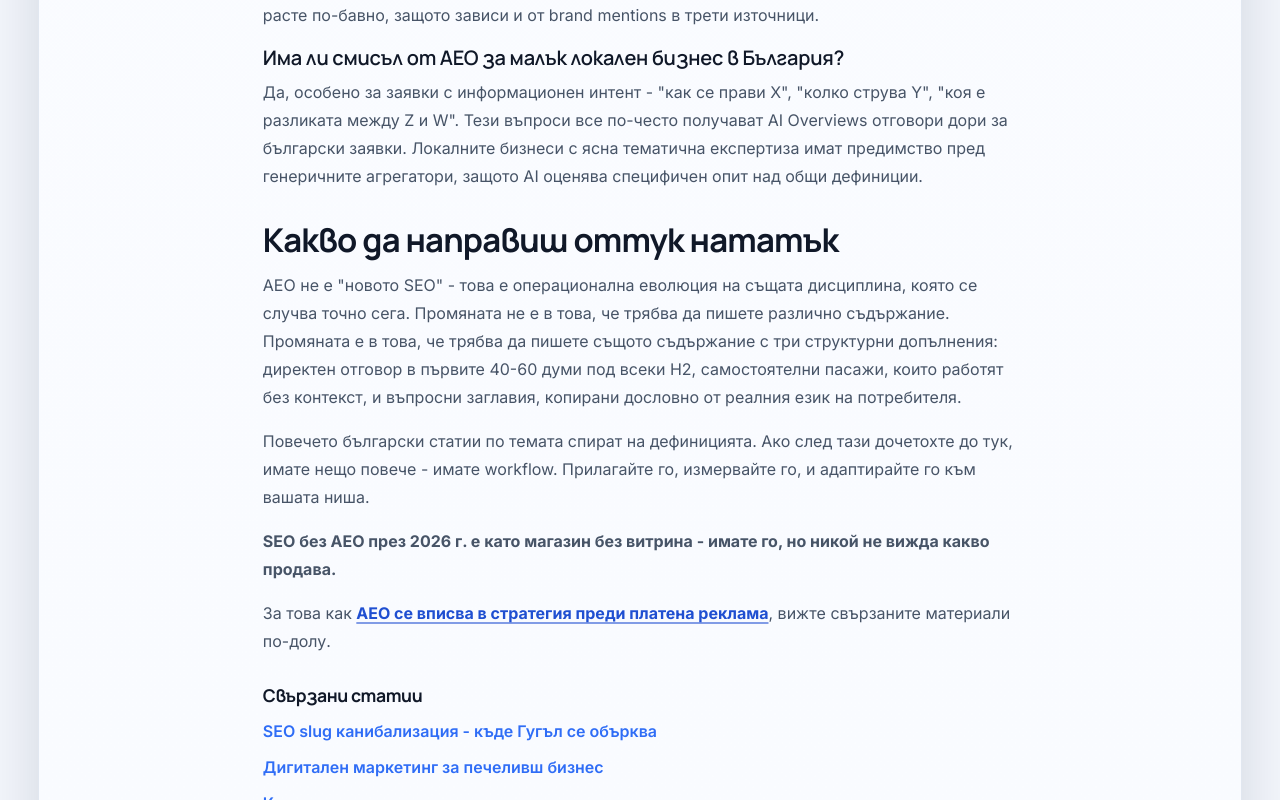
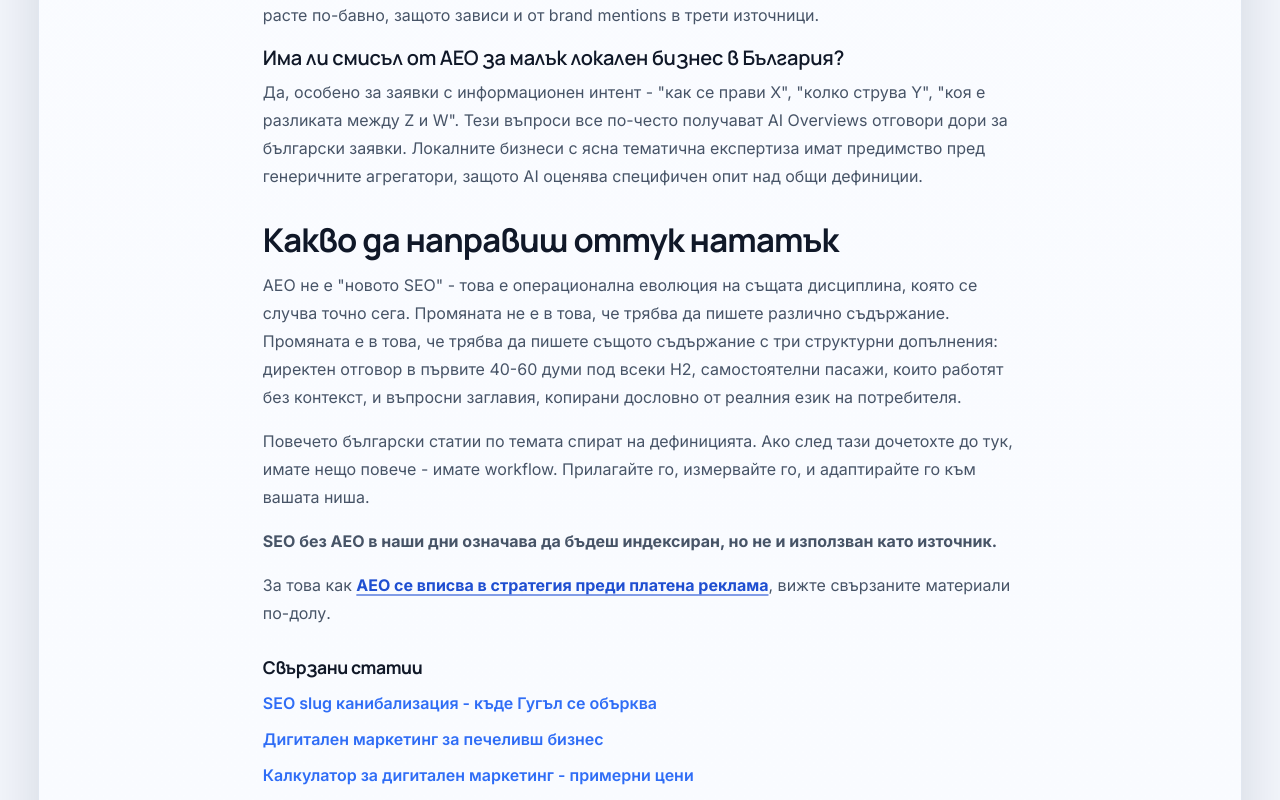
Before and after one commit to inweblife/inweblife, a Next.js app: page /aeo-ai-overview in a window 1280 px wide. Shown: the part 11200-12000 px from the top of the page. Built offline with nearby package versions, Linux system fonts and the light colour scheme; no server answers.

Commit message:
Update aeo-ai-overview.js

```diff
--- a/pages/aeo-ai-overview.js
+++ b/pages/aeo-ai-overview.js
@@ -693,8 +693,7 @@ const AeoAiOverview = () => {
               го към вашата ниша.
             </p>
             <p>
-              <strong>SEO без AEO през 2026 г. е като магазин без витрина - имате го,
-              но никой не вижда какво продава.</strong>
+              <strong>SEO без AEO в наши дни означава да бъдеш индексиран, но не и използван като източник.</strong>
             </p>
             <p>
               За това как{" "}
```
